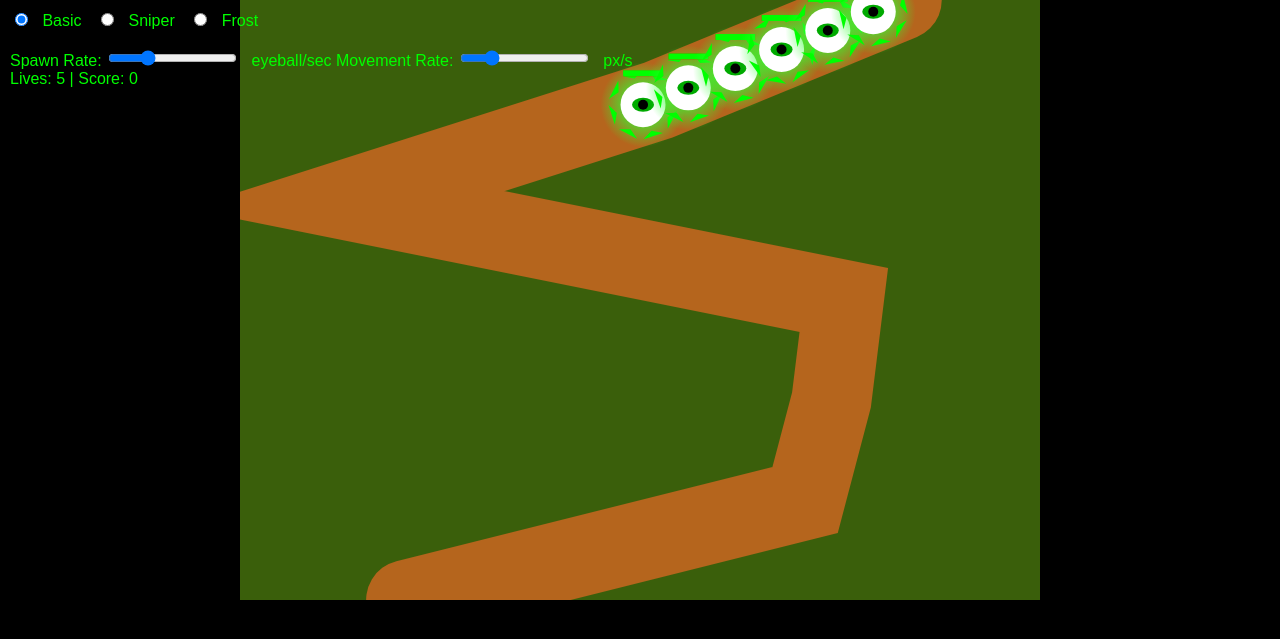
After one commit to bprater/flowcode, a PHP site: page /monsters-tower-defense/ in a window 1280 px wide. The commit adds this page. Shown: the top 639 px of the page. Run offline with PHP 8.4, Linux system fonts and the light colour scheme.

Commit message:
update monsters

```diff
--- /dev/null
+++ b/monsters-tower-defense/index.php
@@ -0,0 +1,227 @@
+<!DOCTYPE html>
+<html lang="en">
+<head>
+  <meta charset="UTF-8">
+  <meta name="viewport" content="width=device-width, initial-scale=1.0">
+  <title>Tower Defense: Multiple Towers & Health Bars</title>
+  <style>
+    body { margin:0; overflow:hidden; background:#000; color:#0f0; font-family:sans-serif; }
+    #controls { position:absolute; top:10px; left:10px; z-index:10; }
+    #controls input, #controls label { margin-right:10px; }
+    #hud { position:absolute; top:70px; left:10px; z-index:10; font-size:16px; }
+    canvas { display:block; margin:0 auto; background:#fff; cursor:crosshair; }
+  </style>
+</head>
+<body>
+  <div id="controls">
+    <label><input type="radio" name="towerType" value="basic" checked> Basic</label>
+    <label><input type="radio" name="towerType" value="sniper"> Sniper</label>
+    <label><input type="radio" name="towerType" value="frost"> Frost</label>
+    <br><br>
+    Spawn Rate: <input id="spawnSlider" type="range" min="0.2" max="3" step="0.1" value="1"> eyeball/sec
+    Movement Rate: <input id="moveSlider" type="range" min="10" max="200" step="10" value="50"> px/s
+  </div>
+  <div id="hud">Lives: <span id="lives">5</span> | Score: <span id="score">0</span></div>
+  <canvas id="monsterCanvas" width="800" height="600"></canvas>
+  <script>
+    // Canvas & context
+    const canvas = document.getElementById('monsterCanvas');
+    const ctx = canvas.getContext('2d');
+    let mouseX = null, mouseY = null;
+    canvas.addEventListener('mousemove', e => {
+      const rect = canvas.getBoundingClientRect();
+      mouseX = e.clientX - rect.left;
+      mouseY = e.clientY - rect.top;
+    });
+
+    // Controls
+    const spawnSlider = document.getElementById('spawnSlider');
+    const moveSlider = document.getElementById('moveSlider');
+    let spawnRate = parseFloat(spawnSlider.value);
+    let moveSpeed = parseFloat(moveSlider.value);
+    spawnSlider.oninput = () => spawnRate = parseFloat(spawnSlider.value);
+    moveSlider.oninput = () => moveSpeed = parseFloat(moveSlider.value);
+
+    // Tower selection
+    let selectedTower = 'basic';
+    document.querySelectorAll('input[name="towerType"]').forEach(inp => {
+      inp.addEventListener('change', () => selectedTower = inp.value);
+    });
+
+    // Path generation
+    const r = 22.5;
+    const pathPoints = [];
+    const segments = 6, margin = 100;
+    for (let i = 0; i <= segments; i++) {
+      const y = (canvas.height / segments) * i;
+      const x = margin + Math.random() * (canvas.width - 2 * margin);
+      pathPoints.push({ x, y });
+    }
+    const pathWidth = 80;
+    const maxEyeballs = 8;
+
+    // Game state
+    const eyeballs = [];
+    const towers = [];
+    const bullets = [];
+    const deathEffects = [];
+    let spawnTimer = 0;
+    let lastTime;
+    let lives = 5;
+    let score = 0;
+
+    // Base Tower
+    class Tower {
+      constructor(x, y, range, rate) {
+        this.x = x; this.y = y;
+        this.range = range; this.rate = rate;
+        this.timer = 0; this.angle = 0;
+      }
+      update(dt) {
+        const inRange = eyeballs.filter(e => Math.hypot(e.x - this.x, e.y - this.y) < this.range);
+        if (!inRange.length) return;
+        const tgt = inRange.reduce((a,b) => ((a.x - this.x)**2 + (a.y - this.y)**2 < (b.x - this.x)**2 + (b.y - this.y)**2 ? a : b));
+        const dx = tgt.x - this.x, dy = tgt.y - this.y;
+        this.angle = Math.atan2(dy, dx);
+        this.timer += dt;
+        if (this.timer >= 1/this.rate) {
+          this.timer -= 1/this.rate;
+          this.fire(tgt);
+        }
+      }
+      draw(ctx) {
+        ctx.save(); ctx.translate(this.x, this.y); ctx.rotate(this.angle);
+        ctx.fillStyle = '#888'; ctx.beginPath(); ctx.arc(0, 0, 8, 0, 2*Math.PI); ctx.fill();
+        ctx.fillStyle = '#666'; ctx.fillRect(0, -4, 16, 8);
+        ctx.restore();
+      }
+      fire() {}
+    }
+
+    // Basic Tower
+    class BasicTower extends Tower {
+      constructor(x,y) { super(x,y,200,1); }
+      fire() { bullets.push(new Bullet(this.x, this.y, Math.cos(this.angle)*300, Math.sin(this.angle)*300, 1, 0)); }
+    }
+    // Sniper Tower
+    class SniperTower extends Tower {
+      constructor(x,y) { super(x,y,600,0.3); }
+      fire() { bullets.push(new Bullet(this.x, this.y, Math.cos(this.angle)*500, Math.sin(this.angle)*500, 3, 0)); }
+      draw(ctx) {
+        super.draw(ctx);
+        ctx.strokeStyle = 'rgba(255,0,0,0.3)';
+        ctx.beginPath(); ctx.arc(this.x,this.y,this.range,0,2*Math.PI); ctx.stroke();
+      }
+    }
+    // Frost Tower
+    class FrostTower extends Tower {
+      constructor(x,y) { super(x,y,150,0.8); }
+      fire() { bullets.push(new Bullet(this.x,this.y,Math.cos(this.angle)*200,Math.sin(this.angle)*200,0.5,0.4)); }
+      draw(ctx) { super.draw(ctx); }
+    }
+
+    // Eyeball with Health
+    class Eyeball {
+      constructor() {
+        const base = pathPoints[0]; this.x=base.x; this.y=base.y;
+        this.radius=r; this.maxHealth=3; this.health=this.maxHealth;
+        this.finsAngle=0; this.blinking=false; this.blinkTime=0;
+        this.blinkDuration=0.1; this.nextBlink=2+Math.random()*3; this.blinkTimer=this.nextBlink;
+        this.targetIndex=1;
+      }
+      update(dt) {
+        const tgt=pathPoints[this.targetIndex];
+        let dx=tgt.x-this.x, dy=tgt.y-this.y;
+        const dist=Math.hypot(dx,dy);
+        if(dist<5) {
+          if(this.targetIndex<pathPoints.length-1) this.targetIndex++;
+          else {
+            lives--; document.getElementById('lives').textContent=lives;
+            deathEffects.push(new DeathEffect(this.x,this.y,0,moveSpeed));
+            return false;
+          }
+        } else { dx/=dist; dy/=dist; this.x+=dx*moveSpeed*dt; this.y+=dy*moveSpeed*dt; }
+        this.finsAngle+=dt*20;
+        if(!this.blinking){ this.blinkTimer-=dt; if(this.blinkTimer<=0){this.blinking=true;this.blinkTime=0;} }
+        else{ this.blinkTime+=dt; if(this.blinkTime>=this.blinkDuration*2){this.blinking=false;this.blinkTimer=2+Math.random()*3;this.blinkTime=0;} }
+        return true;
+      }
+      draw(ctx) {
+        // glow
+        const glowR=this.radius+20;
+        const grad=ctx.createRadialGradient(this.x,this.y,this.radius,this.x,this.y,glowR);
+        grad.addColorStop(0,'rgba(50,255,50,0.6)'); grad.addColorStop(1,'rgba(50,255,50,0)');
+        ctx.fillStyle=grad; ctx.beginPath(); ctx.arc(this.x,this.y,glowR,0,2*Math.PI); ctx.fill();
+        // sclera
+        ctx.fillStyle='#fff'; ctx.beginPath(); ctx.arc(this.x,this.y,this.radius,0,2*Math.PI); ctx.fill();
+        // iris/pupil
+        const mx=mouseX!==null?mouseX:this.x, my=mouseY!==null?mouseY:this.y;
+        let vx=mx-this.x, vy=my-this.y; const dd=Math.hypot(vx,vy)||1; vx/=dd; vy/=dd;
+        const ix=this.x+vx*10, iy=this.y+vy*10;
+        ctx.fillStyle='#0a0'; ctx.beginPath(); ctx.ellipse(ix,iy,11,7,0,0,2*Math.PI); ctx.fill();
+        ctx.fillStyle='#000'; ctx.beginPath(); ctx.arc(ix+vx*2,iy+vy*2,5,0,2*Math.PI); ctx.fill();
+        // blink
+        if(this.blinking){ let p=this.blinkTime/this.blinkDuration; if(p>1)p=2-p; p=Math.max(0,Math.min(1,p)); const cover=this.radius*2*p;
+          ctx.fillStyle='#0a0'; ctx.beginPath(); ctx.moveTo(this.x-this.radius,this.y-this.radius);
+          ctx.lineTo(this.x+this.radius,this.y-this.radius);
+          ctx.lineTo(this.x+this.radius,this.y-this.radius+cover);
+          ctx.lineTo(this.x-this.radius,this.y-this.radius+cover);
+          ctx.closePath(); ctx.fill(); }
+        // fins
+        ctx.fillStyle='#0f0'; for(let i=0;i<8;i++){ const ang=this.finsAngle+i*(Math.PI/4);
+          const inner=this.radius+5, outer=this.radius+12;
+          const x1=this.x+Math.cos(ang)*inner, y1=this.y+Math.sin(ang)*inner;
+          const x2=this.x+Math.cos(ang+0.3)*outer, y2=this.y+Math.sin(ang+0.3)*outer;
+          const x3=this.x+Math.cos(ang-0.3)*outer, y3=this.y+Math.sin(ang-0.3)*outer;
+          ctx.beginPath(); ctx.moveTo(x1,y1); ctx.lineTo(x2,y2); ctx.lineTo(x3,y3); ctx.closePath(); ctx.fill(); }
+        // health bar
+        const barW=40;
+        ctx.fillStyle='red'; ctx.fillRect(this.x-barW/2,this.y-this.radius-12,barW,6);
+        ctx.fillStyle='lime'; ctx.fillRect(this.x-barW/2,this.y-this.radius-12,barW*(this.health/this.maxHealth),6);
+      }
+    }
+
+    // Bullet & Effects
+    class Bullet {
+      constructor(x,y,vx,vy,dmg,slow){ this.x=x;this.y=y;this.vx=vx;this.vy=vy;this.size=4;this.dmg=dmg;this.slow=slow; }
+      update(dt){ this.x+=this.vx*dt; this.y+=this.vy*dt; }
+      draw(ctx){ ctx.fillStyle=this.slow? '#0cf':'#ff0'; ctx.beginPath(); ctx.arc(this.x,this.y,this.size,0,2*Math.PI); ctx.fill(); }
+    }
+    class DeathEffect {
+      constructor(x,y,vx,vy){ this.particles=[];
+        for(let i=0;i<20;i++){ const a=Math.random()*2*Math.PI, s=50+Math.random()*100;
+          this.particles.push({x,y,vx:vx*0.5+Math.cos(a)*s,vy:vy*0.5+Math.sin(a)*s,size:4+Math.random()*4,life:0.5+Math.random()*0.5,age:0,type:'goo'});
+        }
+        for(let i=0;i<50;i++){ const px=x+(Math.random()-0.5)*r*2, py=y+(Math.random()-0.5)*r*2;
+          this.particles.push({x:px,y:py,vx:(Math.random()-0.5)*100,vy:-Math.random()*100,size:3,life:0.7+Math.random()*0.5,age:0,type:'pixel'});
+        }
+      }
+      update(dt){ this.particles.forEach(p=>{p.age+=dt; p.x+=p.vx*dt; p.y+=p.vy*dt;}); this.particles=this.particles.filter(p=>p.age<p.life); return this.particles.length>0; }
+      draw(ctx){ this.particles.forEach(p=>{ const t=1-p.age/p.life; if(p.type==='goo'){ ctx.fillStyle=`rgba(50,255,50,${t})`; ctx.beginPath(); ctx.arc(p.x,p.y,p.size*t,0,2*Math.PI); ctx.fill(); } else { ctx.fillStyle=`rgba(50,255,50,${t})`; ctx.fillRect(p.x,p.y,p.size,p.size); } }); }
+    }
+
+    // Spawn & Game Loop
+    function spawnOne(){ eyeballs.push(new Eyeball()); }
+    function init(){ eyeballs.length=0; towers.length=0; bullets.length=0; deathEffects.length=0; spawnTimer=0; lives=5; score=0; document.getElementById('lives').textContent=lives; document.getElementById('score').textContent=score; lastTime=performance.now(); requestAnimationFrame(loop); }
+    function loop(ts){ const dt=(ts-lastTime)/1000; lastTime=ts;
+      // background & path
+      ctx.fillStyle='#3a5f0b'; ctx.fillRect(0,0,canvas.width,canvas.height);
+      ctx.strokeStyle='#b5651d'; ctx.lineWidth=pathWidth; ctx.lineCap='round'; ctx.beginPath(); ctx.moveTo(pathPoints[0].x,pathPoints[0].y); pathPoints.forEach(p=>ctx.lineTo(p.x,p.y)); ctx.stroke();
+      // spawn
+      if(eyeballs.length<maxEyeballs){ spawnTimer+=dt; const iv=1/spawnRate; while(spawnTimer>=iv&&eyeballs.length<maxEyeballs){ spawnOne(); spawnTimer-=iv; }}
+      // updates
+      eyeballs.forEach((e,i)=>{ if(!e.update(dt)) eyeballs.splice(i,1); });
+      towers.forEach(t=>t.update(dt));
+      bullets.forEach((b,bi)=>{ b.update(dt); for(let ei=eyeballs.length-1;ei>=0;ei--){ const e=eyeballs[ei]; if(Math.hypot(e.x-b.x,e.y-b.y)<e.radius+b.size){ e.health-=b.dmg; if(b.slow){ /* optional slow effect */ } deathEffects.push(new DeathEffect(e.x,e.y,b.vx,b.vy)); bullets.splice(bi,1); if(e.health<=0){ eyeballs.splice(ei,1); score++; document.getElementById('score').textContent=score; } break; } }});
+      deathEffects.forEach((d,di)=>{ if(!d.update(dt)) deathEffects.splice(di,1); });
+      // draws
+      deathEffects.forEach(d=>d.draw(ctx)); eyeballs.forEach(e=>e.draw(ctx)); towers.forEach(t=>t.draw(ctx)); bullets.forEach(b=>b.draw(ctx));
+      requestAnimationFrame(loop);
+    }
+    // Place towers
+    canvas.addEventListener('click', e=>{ const rect=canvas.getBoundingClientRect(); const x=e.clientX-rect.left, y=e.clientY-rect.top; if(selectedTower==='basic') towers.push(new BasicTower(x,y)); else if(selectedTower==='sniper') towers.push(new SniperTower(x,y)); else if(selectedTower==='frost') towers.push(new FrostTower(x,y)); });
+    // Start game
+    window.addEventListener('load', init);
+  </script>
+</body>
+</html>
```
Also changed, not shown: index.php (+8 -0 lines), vampire-studs/monsters.php (+126 -154 lines), 1 other file.
